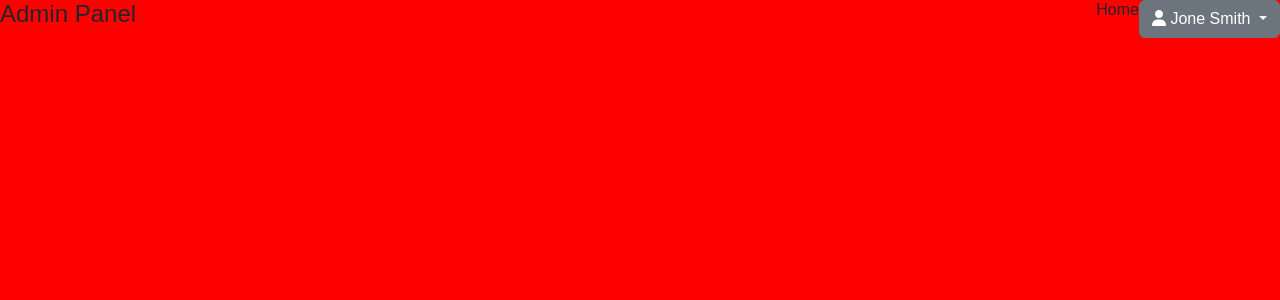
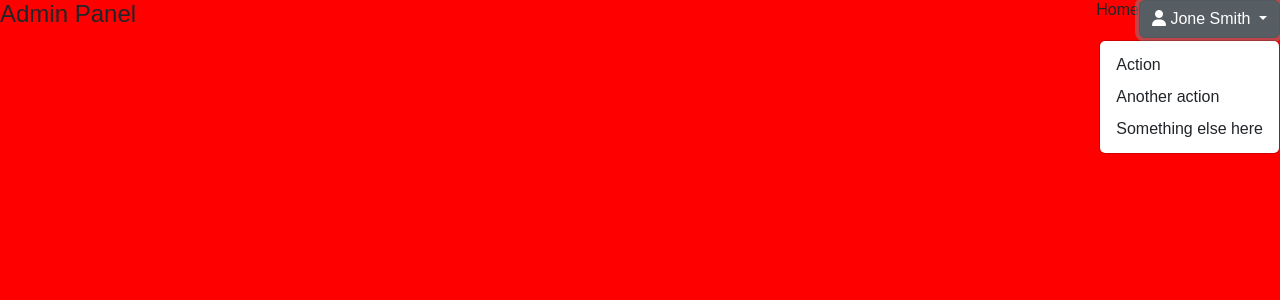
Before and after one commit to asfaquralam1/cms, a PHP site: page /admin/index.php in a window 1280 px wide, after a click on "Jone Smith". Shown: the top 300 px of the page. Run offline with PHP 8.4, Linux system fonts and the light colour scheme.

Commit message:
admin dropdwon change

```diff
--- a/admin/index.php
+++ b/admin/index.php
@@ -19,14 +19,15 @@
         <div style="display: flex;">
             <h6>Home</h6>
             <div class="dropdown">
-                <button class="btn btn-secondary dropdown-toggle" type="button" id="dropdownMenuButton" data-toggle="dropdown" aria-haspopup="true" aria-expanded="false">
-                <i class="fa fa-user"></i> Jone Smith
+                <button class="btn btn-secondary dropdown-toggle" role="button" data-bs-toggle="dropdown" aria-expanded="false">
+                    <i class="fa fa-user"></i> Jone Smith
                 </button>
-                <div class="dropdown-menu" aria-labelledby="dropdownMenuButton">
-                    <a class="dropdown-item" href="#">Action</a>
-                    <a class="dropdown-item" href="#">Another action</a>
-                    <a class="dropdown-item" href="#">Something else here</a>
-                </div>
+
+                <ul class="dropdown-menu">
+                    <li><a class="dropdown-item" href="#">Action</a></li>
+                    <li><a class="dropdown-item" href="#">Another action</a></li>
+                    <li><a class="dropdown-item" href="#">Something else here</a></li>
+                </ul>
             </div>
         </div>
     </div>
```
